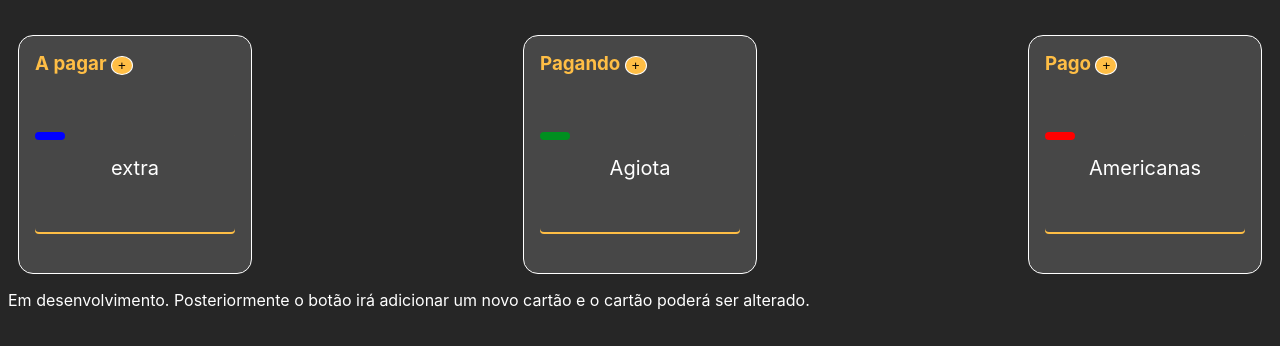
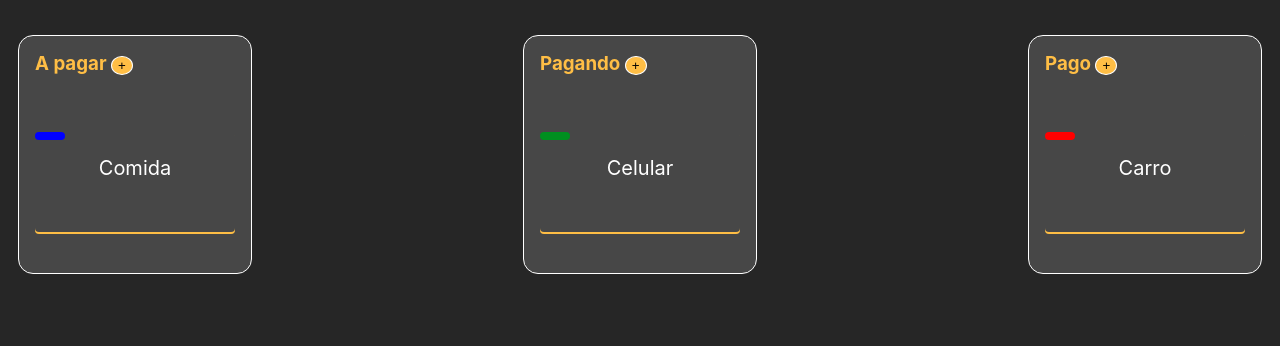
Before and after one commit to juan-20/Drag-and-drop, a plain HTML site: page index.html in a window 1280 px wide. Drawn offline with Linux system fonts and the light colour scheme.

Commit message:
Update index.html

```diff
--- a/index.html
+++ b/index.html
@@ -15,7 +15,7 @@
         <div class="dropzone">
             <div class="card" draggable="true"  >
                 <div class="status azul"></div>
-                <div class="cont">extra</div>
+                <div class="cont">Comida</div>
             </div>
         </div>
     </div>
@@ -25,7 +25,7 @@
         <div class="dropzone">
             <div class="card" draggable="true">
                 <div class="status verde"></div>
-                <div class="cont">Agiota</div>
+                <div class="cont">Celular</div>
             </div>
         </div>
     </div>
@@ -35,12 +35,11 @@
         <div class="dropzone">
             <div class="card vermelho" draggable="true">
                 <div class="status"></div>
-                <div class="cont">Americanas</div>
+                <div class="cont">Carro</div>
             </div>
         </div>
     </div>
     </div>
 
-    <p style="top: 90%;">Em desenvolvimento. Posteriormente o botão irá adicionar um novo cartão e o cartão poderá ser alterado.</p>
 </body>
 </html>
```
